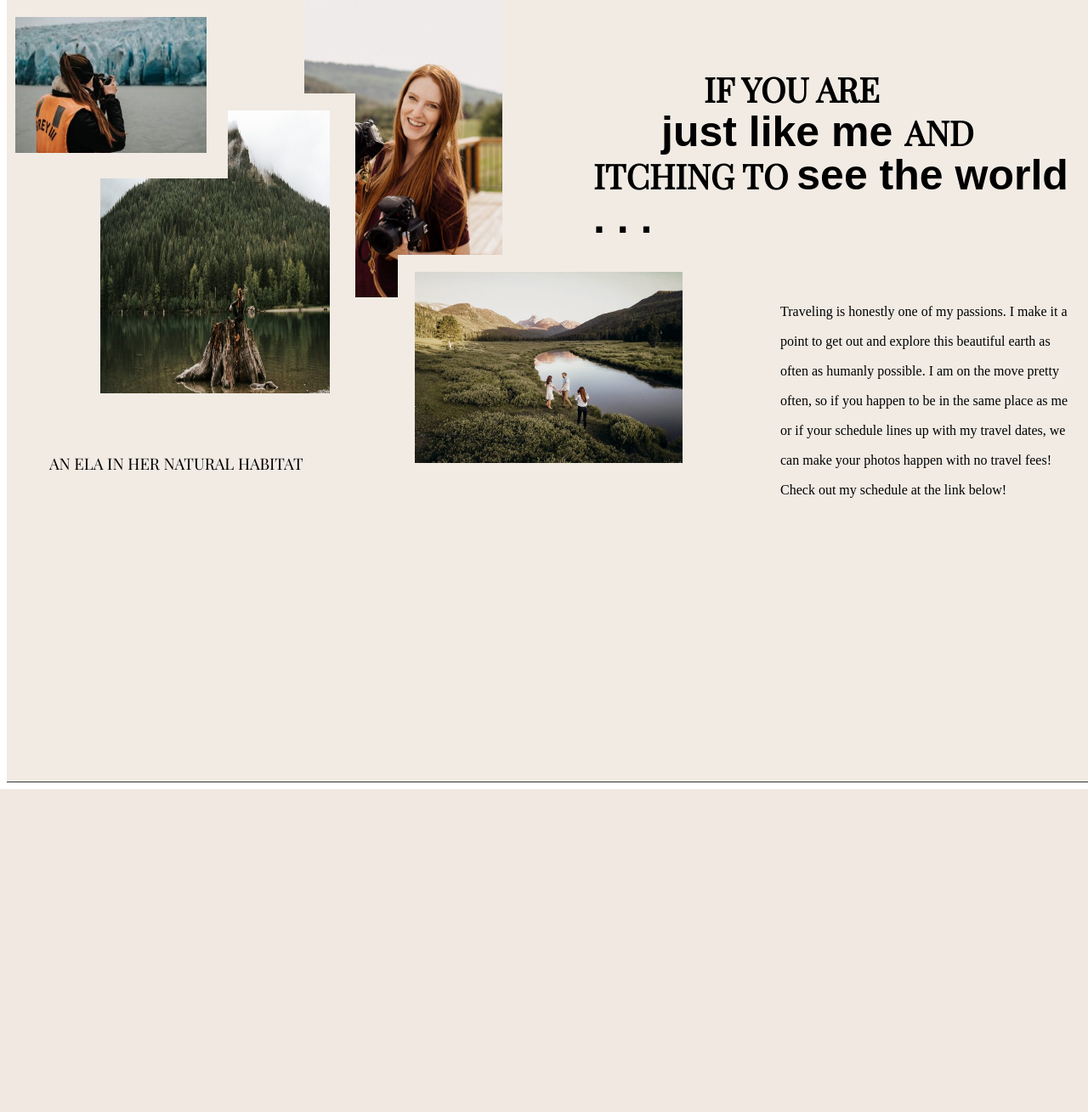
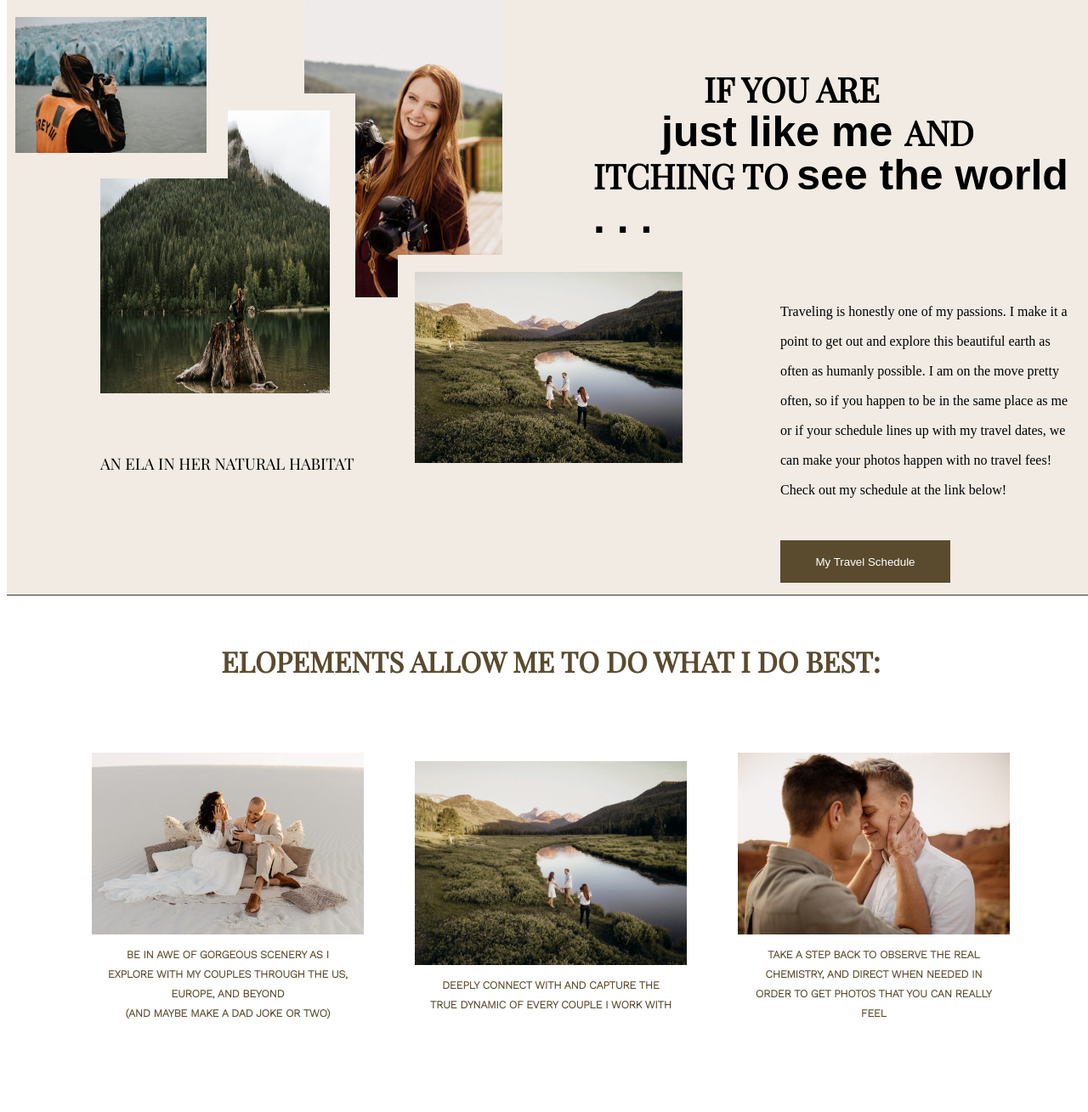
Before and after one commit to drenushashoshi/Photographer-Website, a PHP site: page /About.html in a window 1280 px wide. Shown: the part 1429-2738 px from the top of the page at 85% size. Before the commit the page ends 2358 px from the top, so only its background shows below. Run offline with PHP 8.4, Linux system fonts and the light colour scheme; some web fonts are replaced.

Commit message:
Updated About
Added some picture, created a new section where the photographer talks about what she does best. And edited it.

```diff
--- a/About.html
+++ b/About.html
@@ -4,11 +4,14 @@
 <head>
     <meta charset="UTF-8">
     <meta name="viewport" content="width=device-width, initial-scale=1.0">
+        <title>About-ElaDoe</title>
+
     <style>
         @import url('https://fonts.googleapis.com/css2?family=Dancing+Script:wght@600&display=swap');
         @import url('https://fonts.googleapis.com/css2?family=Dancing+Script:wght@600&family=Playfair+Display&display=swap');
+        @import url('https://fonts.googleapis.com/css2?family=Dancing+Script:wght@600&family=Playfair+Display&family=Work+Sans:wght@300&display=swap');
     </style>
-    <title>About-ElaDoe</title>
+
     <link rel="stylesheet" href="about.css">
     <link href="https://fonts.cdnfonts.com/css/antro-vectra" rel="stylesheet">
 </head>
@@ -92,7 +95,7 @@
 
             <div class="travel_title">
                 <h1> &emsp;&emsp;&emsp; IF YOU ARE </h1>
-                <h1 >&emsp;&emsp;<span class="cursive">just like me </span>AND</h1>
+                <h1>&emsp;&emsp;<span class="cursive">just like me </span>AND</h1>
                 <h1>ITCHING TO <span class="cursive">see the world . . .</span></h1>
             </div>
             <p>
@@ -106,10 +109,31 @@
             </p>
             <h3>AN ELA IN HER NATURAL HABITAT</h3>
             <div class="button">
-                <button><a href="">My Travel Schedule</a></button>
+
+                <button><a href="/Booking.html#travelingSchedule">My Travel Schedule</a></button>
             </div>
         </div>
-
+        <div class="best">
+            <div id="titlebest">
+                <h5>
+                    ELOPEMENTS ALLOW ME TO DO WHAT I DO BEST:</h5>
+            </div>
+            <div class="bestdivs">
+                <div>
+                    <img src="About_Pictures/best1.jpg" alt="">
+                    <p>BE IN AWE OF GORGEOUS SCENERY AS I EXPLORE WITH MY COUPLES THROUGH THE US, EUROPE, AND BEYOND
+                        <br>(AND MAYBE MAKE A DAD JOKE OR TWO)</p>
+                </div>
+                <div>
+                    <img src="About_Pictures/best2.jpg" alt="">
+                    <p>DEEPLY CONNECT WITH AND CAPTURE THE TRUE DYNAMIC OF EVERY COUPLE I WORK WITH</p>
+                </div>
+                <div>
+                    <img src="About_Pictures/best3.jpg" alt="">
+                    <p>TAKE A STEP BACK TO OBSERVE THE REAL CHEMISTRY, AND DIRECT WHEN NEEDED IN ORDER TO GET PHOTOS THAT YOU CAN REALLY FEEL</p>
+                </div>
+            </div>
+        </div>
 
     </main>
 </body>
--- a/Booking.html
+++ b/Booking.html
@@ -18,5 +18,8 @@
             </ul>
         </div>
     </header>
+    <main>
+        <div id="travelingSchedule"></div>
+    </main>
 </body>
 </html>
--- a/about.css
+++ b/about.css
@@ -130,7 +130,7 @@ header img {
     border-bottom: 1px solid rgb(56, 53, 53);
     padding: 10px;
     overflow: hidden;
-    height: 900px;
+    height: 680px;
 }
 
 .t1 {
@@ -249,12 +249,72 @@ header img {
     font-family: 'Playfair Display', serif;
     position: relative;
     top: -580px;
-    left: 40px;
+    left: 100px;
     font-weight: 100;
     width: 400px;
 }
 
-.button {
+.button button {
     justify-self: center;
-    width: 250px;
+    width: 200px;
+    height: 50px;
+    position: relative;
+    top: -520px;
+    left: 900px;
+    background-color: #5A4B2E;
+    border: 1px solid #5A4B2E;
 }
+
+.button a {
+    color: white;
+    text-decoration: none;
+}
+
+.best {
+    width: 100%;
+    position: relative;
+    overflow: hidden;
+    background-color: white;
+    display: flexbox;
+    flex-direction: column;
+    justify-content: center;
+    height: 600px;
+}
+#titlebest{
+    text-align: center;
+    font-family: 'Playfair Display', serif;
+    font-size: 40px;
+    color: #5A4B2E;
+}
+.bestdivs{
+    width: 100%;
+    overflow: hidden;
+    display: flex;
+    align-items: center;
+    justify-content: center;
+    flex-direction: row;
+}
+.bestdivs div{
+    width: 25%;
+    height: 80%;
+    margin: 30px;
+    display: flex;
+    flex-direction: column;
+    align-items: center;
+    justify-content: center;
+}
+.bestdivs img{
+    width: 100%;
+    height: 80%;
+
+}
+.bestdivs div p{
+    width: 90%;
+    height: 20%;
+    text-align: center;
+    font-family: 'Work Sans', sans-serif;
+    font-size: 12.5px;
+    color: #5A4B2E;
+    line-height: 23px;
+    font-weight: bold;
+}
```
Also changed, not shown: About_Pictures/best1.jpg (added), About_Pictures/best2.jpg (added), About_Pictures/best3.jpg (added).
